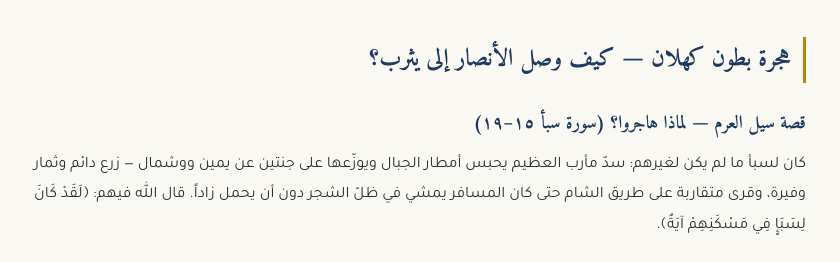
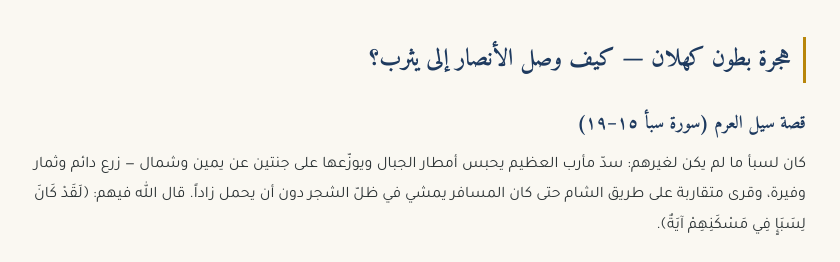
Before and after one commit to Fast-Reads/sirah, a plain HTML site: page mowqe-al-arab.html in a window 1280 px wide. Shown: the part 4352-4614 px from the top of the page, without its empty margins (220-1060 px from the left). Drawn offline with Linux system fonts and the light colour scheme.

Commit message:
fix title and double waw in sayl al-aram section

```diff
--- a/mowqe-al-arab.html
+++ b/mowqe-al-arab.html
@@ -736,9 +736,9 @@
     <section>
       <h2>هجرة بطون كهلان — كيف وصل الأنصار إلى يثرب؟</h2>
 
-      <h3>قصة سيل العرم — لماذا هاجروا؟ (سورة سبأ ١٥–١٩)</h3>
+      <h3>قصة سيل العرم (سورة سبأ ١٥–١٩)</h3>
       <p>
-        كان لسبأ ما لم يكن لغيرهم: سدّ مأرب العظيم يحبس أمطار الجبال ويوزّعها على جنتين عن يمين ووشمال — زرع دائم وثمار وفيرة، وقرى متقاربة على طريق الشام حتى كان المسافر يمشي في ظلّ الشجر دون أن يحمل زاداً. قال الله فيهم: ﴿لَقَدْ كَانَ لِسَبَإٍ فِي مَسْكَنِهِمْ آيَةٌ﴾.
+        كان لسبأ ما لم يكن لغيرهم: سدّ مأرب العظيم يحبس أمطار الجبال ويوزّعها على جنتين عن يمين وشمال — زرع دائم وثمار وفيرة، وقرى متقاربة على طريق الشام حتى كان المسافر يمشي في ظلّ الشجر دون أن يحمل زاداً. قال الله فيهم: ﴿لَقَدْ كَانَ لِسَبَإٍ فِي مَسْكَنِهِمْ آيَةٌ﴾.
       </p>
       <p>
         ثم بطروا. لم يكفروا بالنعمة فحسب — بل طلبوا أن يُبعَّد بين قراهم: ﴿رَبَّنَا بَاعِدْ بَيْنَ أَسْفَارِنَا﴾. ملّوا الرخاء وأرادوا المشقة. فأُجيبوا.
```
